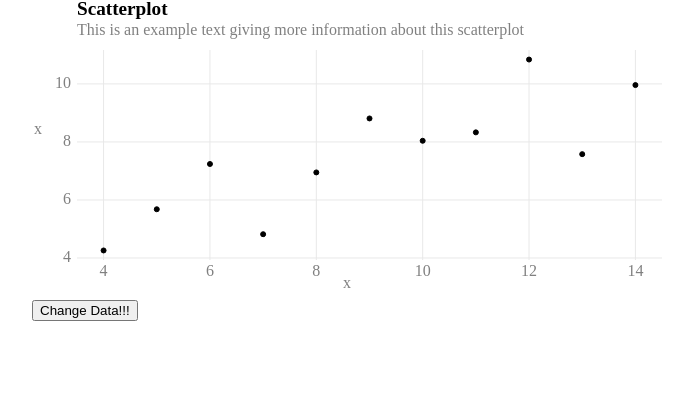
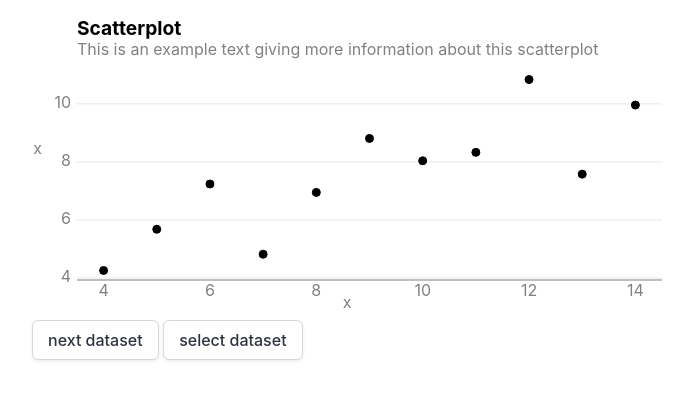
Before and after one commit to Jan-To/teach-svelte, a SvelteKit app: page / in a window 1280 px wide. Shown: the top 400 px of the page, without its empty margins (288-981 px from the left). Built offline with nearby package versions, Linux system fonts and the light colour scheme.

Commit message:
dropdown, tooltip, transitions, beauty-axes

```diff
--- a/src/routes/+page.svelte
+++ b/src/routes/+page.svelte
@@ -1,12 +1,13 @@
 <script>
     import Scatterplot from "./Scatterplot.svelte";
     import { data } from "./store";
-    import { changeData } from "./DataHandler.svelte";
+    import DataHandler from "./DataHandler.svelte";
+    import 'bulma/css/bulma.css';
 </script>
 
+<div style="height: 20px;" />
 <Scatterplot data={$data} xAttr={Object.keys($data[0])[0]} yAttr={Object.keys($data[0])[1]}/>
-<button on:click={changeData}>Change Data!!!</button>
-
+<DataHandler/>
 
 <style>
     :global(body) {
--- a/src/routes/Coords.svelte
+++ b/src/routes/Coords.svelte
@@ -19,10 +19,9 @@
 </script>
 
 <g class="axis x-axis" transform="translate(0,{yScale(yScale.domain()[0])})">
-  <!-- <line x1={xScale(xScale.domain()[0])} x2={xScale(xScale.domain()[1])}/> -->
+  <line x1={xScale(xScale.domain()[0])} x2={xScale(xScale.domain()[1])}/>
   {#each xTickValues as tick}
     <g class="tick" transform="translate({xScale(tick)},0)">
-      <line y1=0 y2={(yScale.range()[1]-yScale.range()[0])}/>
       <text y=16>{tick}</text>
     </g>
   {/each}
@@ -30,7 +29,6 @@
 </g>
 
 <g class="axis y-axis" transform="translate({xScale(xScale.domain()[0])},0)">
-  <!-- <line y1={yScale(yScale.domain()[1])} y2={yScale(yScale.domain()[0])}/> -->
   {#each yTickValues as tick}
     <g class="tick" transform="translate(0,{yScale(tick)})">
       <line x1=0 x2={(xScale.range()[1]-xScale.range()[0])}/>
--- a/src/routes/DataHandler.svelte
+++ b/src/routes/DataHandler.svelte
@@ -1,4 +1,4 @@
-<script context="module">
+<script>
 	import { data } from "./store";
 
 	let count = 0;
@@ -56,9 +56,45 @@
 			{ x: 8, y: 6.89 }
 		]
 	}
-  export function changeData() {
-    count += 1;
-    if (count > 3) {count = 0;}
-    data.set(dataOptions[count.toString()])
+	function nextDataset() {
+		setDataset(count == 3 ? 0 : count+1)
+	}
+
+	function setDataset(i) {
+		count = i;
+		data.set(dataOptions[i.toString()])
+	}
+
+	// dropdown
+	let isDropdownOpen = false;
+
+	function handleDropdownClick() {
+		isDropdownOpen = !isDropdownOpen;
+	}
+
+	const handleDropdownFocusLoss = ({ relatedTarget, currentTarget }) => {
+		console.log(currentTarget, relatedTarget)
+		if (relatedTarget instanceof HTMLElement && relatedTarget.className == "dropdown-item") return;
+		isDropdownOpen = false;
 	}
 </script>
+
+<button class="button" on:click={nextDataset}>next dataset</button>
+
+<div class="dropdown is-active" on:focusout={handleDropdownFocusLoss}>
+	<div class="dropdown-trigger">
+		<button class="button" on:click={handleDropdownClick} >
+			select dataset
+		</button>
+	</div>
+	<div class="dropdown-menu" id="dropdown-menu" role="menu"
+	  style:visibility={isDropdownOpen ? 'visible' : 'hidden'}>
+		<div class="dropdown-content">
+			{#each Object.keys(dataOptions) as opt}
+		  		<button class={count==Number(opt) ? "dropdown-item is-active": "dropdown-item"}
+				on:click={() => setDataset(Number(opt))}>
+				dataset {opt}</button>
+		  	{/each}
+		</div>
+	</div>
+</div>
--- a/src/routes/Scatterplot.svelte
+++ b/src/routes/Scatterplot.svelte
@@ -2,6 +2,7 @@
   import Coords from "./Coords.svelte";
   import { onMount } from 'svelte';
   import { scaleLinear } from "d3-scale";
+  import Tooltip from "./Tooltip.svelte";
 
   export let data;
   export let xAttr;
@@ -12,6 +13,8 @@
   let width = 300;
   let height = 150;
   const padding = { top: 50, right: 10, bottom: 40, left: 45 };
+
+  let hoveredData;
 
   // define data-space to view-space transformation
   $: xMin = Math.min(...data.map((i) => i[xAttr]));
@@ -39,20 +42,28 @@
 <svelte:window on:resize={resize} />
 
 <div class="chart">
+  {#if hoveredData}
+    <Tooltip data={hoveredData} {xScale} {yScale} {xAttr} {yAttr} />
+  {/if}
   <svg bind:this={svg}>
     <!-- title -->
-    <text class="title" x={padding.left} y={padding.top*0.3}>
+    <text class=title x={padding.left} y={padding.top*0.3}>
       Scatterplot
     </text>
     <!-- subtitle -->
-    <text class="subtitle" x={padding.left} y={padding.top*0.7}>
+    <text class=subtitle x={padding.left} y={padding.top*0.7}>
       This is an example text giving more information about this scatterplot
     </text>
     <!-- coordinate system -->
     <Coords xLabel={xAttr} yLabel={xAttr} {xScale} {yScale} {width} {height}/>
     <!-- glyphs -->
-     {#each data as d, i}
-        <circle cx={xScale(d[xAttr])} cy={yScale(d[yAttr])} stroke="black" r="2.5"/>
+     {#each data as d}
+        <circle class=glyph cx={xScale(d[xAttr])} cy={yScale(d[yAttr])}  stroke=black
+        r={hoveredData && hoveredData==d ? 7 : 4}
+        opacity={hoveredData ? hoveredData==d ? 1 : 0.5 : 1}
+        on:mouseenter={() => {hoveredData = d;}}
+        on:mouseleave={() => {hoveredData = null;}}
+        on:focus={() => {hoveredData = d;}} role=listitem/> <!-- accessability options-->
      {/each}
   </svg>
 </div>
@@ -62,6 +73,7 @@
 		width: 100%;
 		height: 30vh;
 		min-height: 300px;
+    position: relative;
 	}
 
   svg {
@@ -78,4 +90,8 @@
     font-size: medium;
     fill: gray;
   }
+
+  .glyph {
+    transition: opacity 300ms ease, r 300ms ease, cx 200ms ease, cy 200ms ease;
+  }
 </style>
--- /dev/null
+++ b/src/routes/Tooltip.svelte
@@ -0,0 +1,35 @@
+<script>
+    import { fade } from 'svelte/transition';
+    export let data;
+    export let xScale;
+    export let yScale;
+    export let xAttr;
+    export let yAttr;
+
+    let width = 90;
+
+    $: x = xScale(data[xAttr]);
+    $: y = yScale(data[yAttr]);
+
+    $: xPos = (x + width) < xScale.range()[1] ? x : x - width;
+</script>
+
+<div class='Tooltip' in:fade={{duration:200}} out:fade={{duration:200}}
+ style="position:absolute; left:{xPos}px; top:{y}px; width: {width-12}px">
+    <p><b>{xAttr}:</b> {data[xAttr]}<br><b>{yAttr}:</b> {data[yAttr]} </p>
+</div>
+
+<style>
+    .Tooltip {
+        padding: 6px;
+        background: white;
+        border: 1px solid gray;
+        pointer-events: none;
+        transition: top 300ms ease, left 300ms ease, opacity 300ms ease;
+    }
+
+    p {
+        margin-block: 0;
+        display:inline;
+    }
+</style>
```
Also changed, not shown: package.json (+5 -2 lines), 1 other file (tests, documents, lock files or other folders). Lines whose indentation alone changed are shown as unchanged.
